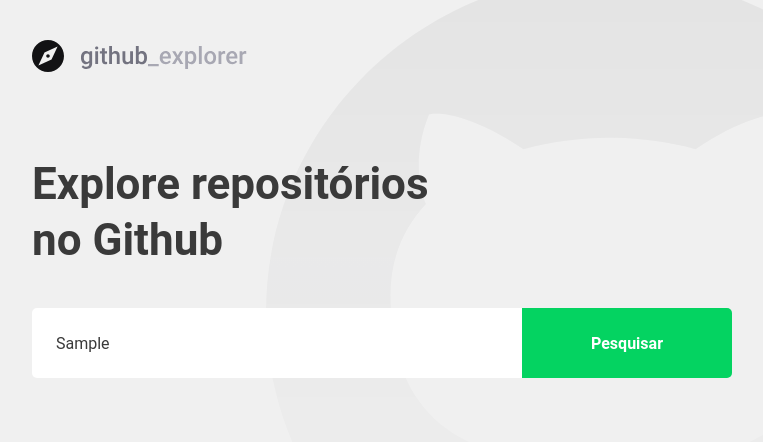
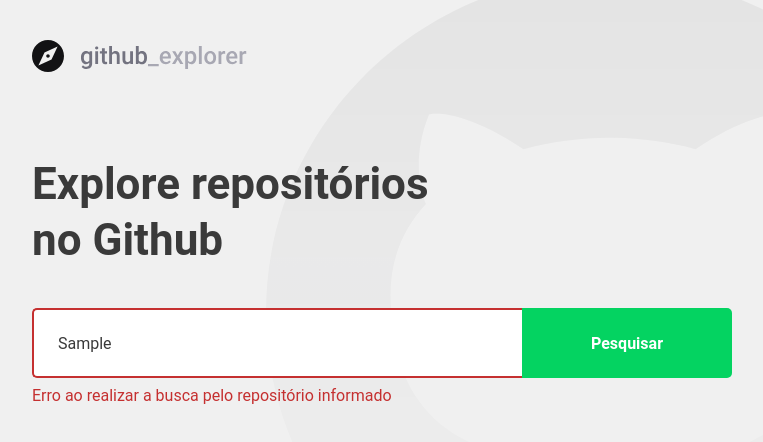
Before and after one commit to jhonatanffelipe/github-explorer, a React (Create React App) app: page / in a window 1280 px wide. Both pictures are taken after typing "Sample" into the empty fields and a click on the button "Pesquisar". Shown: the top 442 px of the page, without its empty margins (148-911 px from the left). Built offline with nearby package versions, Linux system fonts and the light colour scheme; no server answers.

Commit message:
Consumindo a API do github

```diff
--- a/src/index.tsx
+++ b/src/index.tsx
@@ -4,10 +4,10 @@ import ReactDOM from "react-dom/client";
 import App from "./App";
 
 const root = ReactDOM.createRoot(
-  document.getElementById("root") as HTMLElement
+  document.getElementById("root") as HTMLElement,
 );
 root.render(
   <React.StrictMode>
     <App />
-  </React.StrictMode>
+  </React.StrictMode>,
 );
--- a/src/pages/dashboard/index.tsx
+++ b/src/pages/dashboard/index.tsx
@@ -5,7 +5,7 @@ import api from "../../services/api";
 
 import logoImg from "../../assets/logo.svg";
 
-import { Form, Repositories, Title } from "./styles";
+import { Error, Form, Repositories, Title } from "./styles";
 
 interface IRepository {
   full_name: string;
@@ -18,21 +18,31 @@ interface IRepository {
 
 const Dashboard: React.FC = () => {
   const [newRepo, setNewRepo] = useState("");
-
+  const [inputError, setInputError] = useState("");
   const [repositories, setRepositories] = useState<IRepository[]>([]);
 
   async function handleAddRepository(
-    event: FormEvent<HTMLFormElement>
+    event: FormEvent<HTMLFormElement>,
   ): Promise<void> {
     event.preventDefault();
 
-    const response = await api.get<IRepository>(`repos/${newRepo}`);
+    if (!newRepo) {
+      setInputError("Digite o nome do repositório");
+      return;
+    }
 
-    const repository = response.data;
+    try {
+      const response = await api.get<IRepository>(`repos/${newRepo}`);
 
-    setRepositories([...repositories, repository]);
+      const repository = response.data;
 
-    setNewRepo("");
+      setRepositories([...repositories, repository]);
+
+      setNewRepo("");
+      setInputError("");
+    } catch (error) {
+      setInputError("Erro ao realizar a busca pelo repositório informado");
+    }
   }
 
   return (
@@ -40,16 +50,19 @@ const Dashboard: React.FC = () => {
       <img src={logoImg} alt="logo" />
       <Title>Explore repositórios no Github</Title>
 
-      <Form onSubmit={handleAddRepository}>
+      <Form onSubmit={handleAddRepository} hasError={!!inputError}>
         <input
           placeholder="Digite o nome do repositório"
-          onChange={(e) => setNewRepo(e.target.value)}
+          onChange={e => setNewRepo(e.target.value)}
+          value={newRepo}
         />
         <button type="submit">Pesquisar</button>
       </Form>
 
+      {inputError && <Error>{inputError}</Error>}
+
       <Repositories>
-        {repositories.map((repository) => (
+        {repositories.map(repository => (
           <a href="#" key={repository.full_name}>
             <img
               src={repository.owner.avatar_url}
--- a/src/pages/dashboard/styles.ts
+++ b/src/pages/dashboard/styles.ts
@@ -1,5 +1,9 @@
-import styled from "styled-components";
+import styled, { css } from "styled-components";
 import { shade } from "polished";
+
+interface IFormProps {
+  hasError: boolean;
+}
 
 export const Title = styled.h1`
   font-size: 44px;
@@ -10,7 +14,7 @@ export const Title = styled.h1`
   margin-top: 80px;
 `;
 
-export const Form = styled.form`
+export const Form = styled.form<IFormProps>`
   margin-top: 40px;
   max-width: 700px;
   display: flex;
@@ -22,6 +26,14 @@ export const Form = styled.form`
     border: 0;
     border-radius: 5px 0 0 5px;
     color: #3a3a3a;
+    border: 2px solid #fff;
+    border-right: 0;
+
+    ${props =>
+      props.hasError &&
+      css`
+        border-color: #c53030;
+      `}
 
     &:placeholder {
       color: #a8a8b3;
@@ -96,3 +108,9 @@ export const Repositories = styled.div`
     }
   }
 `;
+
+export const Error = styled.span`
+  display: block;
+  color: #c53030;
+  margin-top: 8px;
+`;
```
Also changed, not shown: .eslintrc.json, 1 other file (tests, documents, lock files or other folders).
